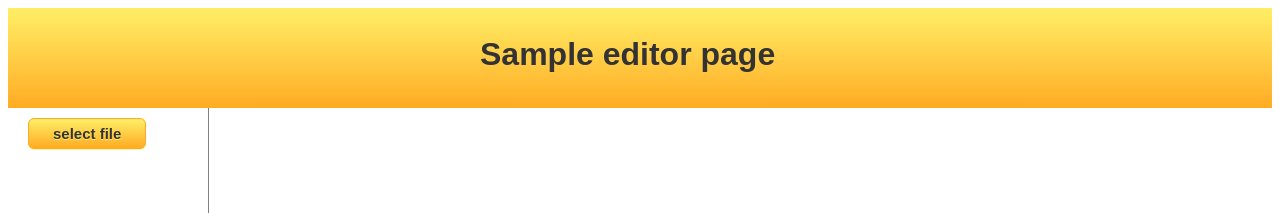
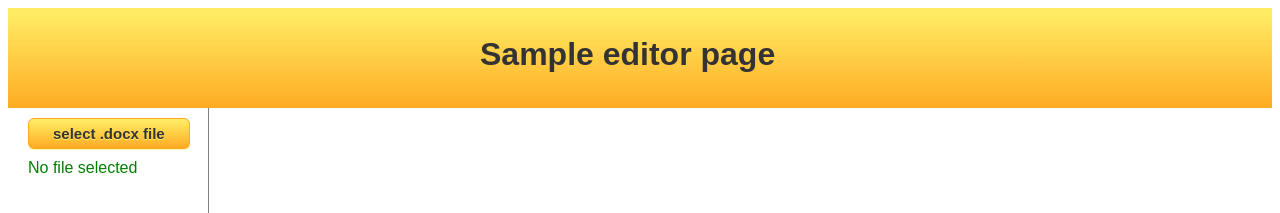
Before and after one commit to arikkrol1/docx-client-editor, a website: page client/editor/index.html in a window 1280 px wide. Shown: the top 213 px of the page. Drawn offline with Linux system fonts and the light colour scheme.

Commit message:
openDocData div

```diff
--- a/client/editor/index.html
+++ b/client/editor/index.html
@@ -35,6 +35,12 @@
 
     }
 
+    #openDocData {
+      height: 50px;
+      margin: 10px 0 0 0;
+      color: green;
+    }
+
     #docBtnWrapper {
       margin: 10px 0 0 20px;
     }
@@ -65,6 +71,10 @@
       position: relative;
       top: 1px;
     }
+
+    .hidden {
+      display: none;
+    }
   </style>
   <script src='/sdk/hello.js'></script>
 </head>
@@ -77,9 +87,14 @@
     <div id="leftPane">
       <div id="docBtnWrapper">
         <input id="uploadDocx" type="file" style="display: none" />
-        <a href="#" id="uploadDocxBtn" class="docBtn">select file</a>
+        <a href="#" id="uploadDocxBtn" class="docBtn">select .docx file</a>
 
+        <div id="openDocData">
+          <span id="openDocName">No file selected</span>
+        </div>
 
+        <input id="saveAsDocx" type="file" style="display: none" />
+        <a href="#" id="saveAsDocxBtn" class="docBtn hidden">save as .docx</a>
       </div>
 
     </div>
@@ -111,7 +126,7 @@
         })
         .then(data => {
           docData = data
-          console.log('docData:', docData )
+          console.log('docData:', docData)
 
           // TODO: open docData with sdk
         })
```
